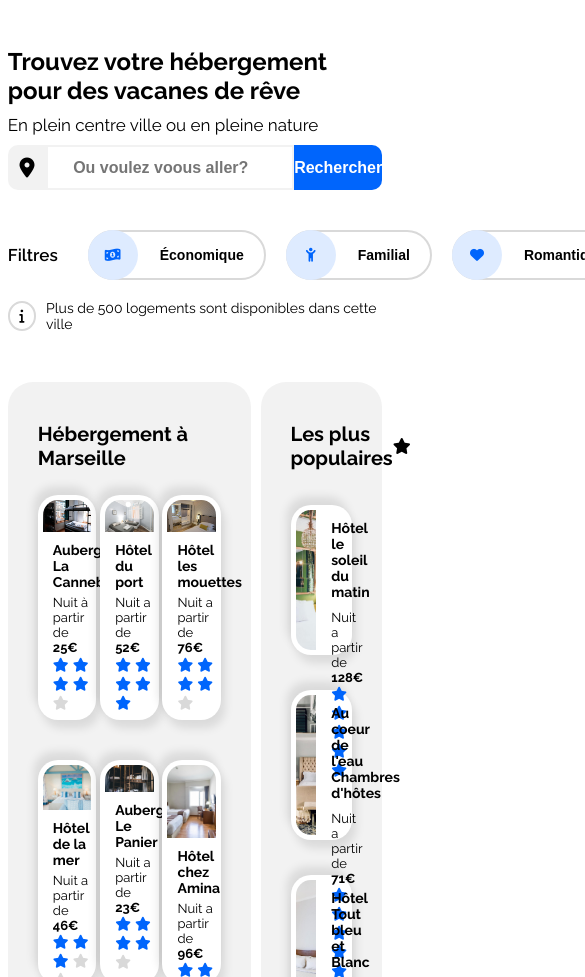
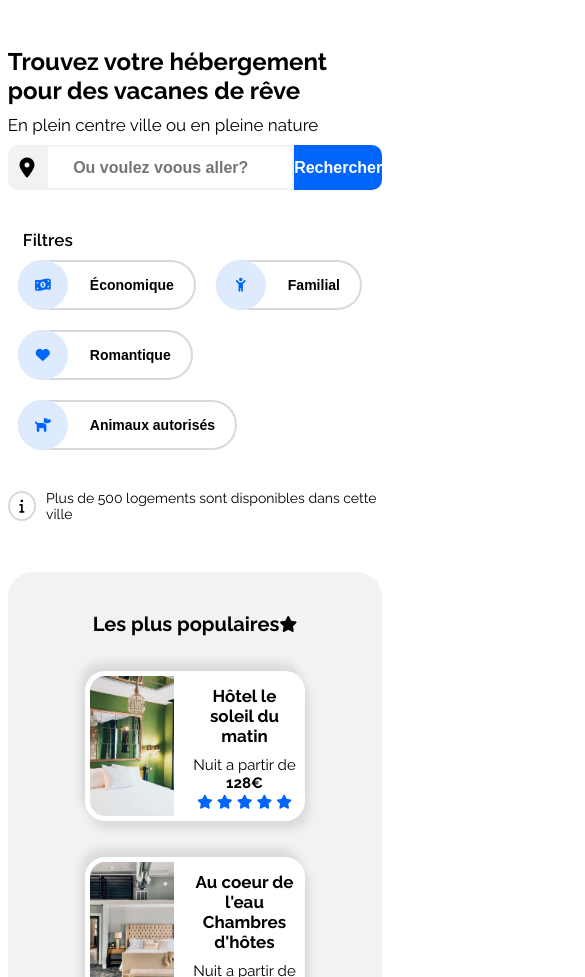
Before and after one commit to khersinpro/OC_P2, a plain HTML site: page index.html in a window 390 px wide. Shown: the part 123-1100 px from the top of the page, 585 px wide, since content can reach past the window. Drawn offline with Linux system fonts and the light colour scheme; files whose address does not match are found by name.

Commit message:
add tablet responsive

```diff
--- a/style.css
+++ b/style.css
@@ -384,10 +384,10 @@ footer{
 }
 
 /***--------------------------------------------------------------------------------------***/
-/*************************************** MEDIA QUERIES **************************************/
+/*********************************** MEDIA QUERIES DESKTOP **********************************/
 /***--------------------------------------------------------------------------------------***/
+@media(max-width: 1475px) {
 
-@media(max-width: 1475px) {
 /***--------------------------------------------------------------------------------------***/
 /*********************************** HEADER + LOGO 9+ NAV ***********************************/
 /***--------------------------------------------------------------------------------------***/
@@ -484,3 +484,87 @@ footer{
         font-size: 15px;
     }
 }
+/***--------------------------------------------------------------------------------------***/
+/************************************ MEDIA QUERIES TABLET **********************************/
+/***--------------------------------------------------------------------------------------***/
+@media (max-width: 992px) {
+    /* filters */
+    .filter-container{
+        display: flex;
+        flex-wrap: wrap;
+        height: auto;
+        padding-top: 30px;
+        align-items: center;
+        position: relative;
+
+    }
+    .filter-container p {
+        position: absolute;
+        top: 0;
+        left: 15px;
+    }
+    .filter-container button{
+        margin-bottom: 20px;
+    }
+
+/***--------------------------------------------------------------------------------------***/
+/************************************ SECTION HEBERGEMENT ***********************************/
+/***--------------------------------------------------------------------------------------***/
+    .hebergement{
+        flex-direction: column-reverse;
+        height: auto;
+    }
+    /* hebergement right box*/
+    .hebergement-right{
+        width: 100%;
+        display: flex;
+        flex-direction: column;
+        align-items: center;
+        justify-content: space-between;
+        margin: 0 0 20px 0;
+    }
+    .box-right{
+        width: 70%;
+        margin: 0;
+    }
+    .txt-boxRight{
+        text-align: center;
+    }
+    .right-title h2{
+        font-size: 20px;
+    }
+    .txt-boxRight h3{
+        font-size: 17px;
+    }
+    .txt-boxRight p{
+        font-size: 15px;
+    }
+    /* hebergement left box */
+    .hebergement-left{
+        width: 100%;
+    }
+    .hebergement-left h2{
+        font-size: 20px;
+    }
+    .box{
+        width: 32%;
+    }
+    .box h3{
+        margin: 10px 0 5px 10px;
+        font-size: 17px;
+    }
+    .box p{
+        font-size: 15px;
+    }
+    .display-more a{
+        font-size: 17px;
+    }
+
+
+}
+/***--------------------------------------------------------------------------------------***/
+/************************************ MEDIA QUERIES PHONE  **********************************/
+/***--------------------------------------------------------------------------------------***/
+@media (max-width: 768px) {
+
+}
```
